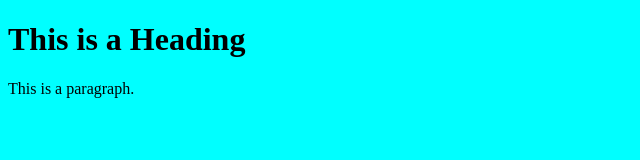
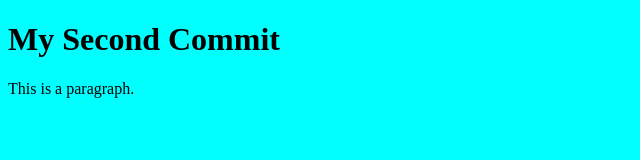
Before and after one commit to rajkumardev97/git-one, a plain HTML site: page index.html in a window 1280 px wide. Shown: the whole page, without its empty margins (0-640 px from the left). Drawn offline with Linux system fonts and the light colour scheme.

Commit message:
changed index.html title and h1 tag

```diff
--- a/index.html
+++ b/index.html
@@ -1,11 +1,11 @@
 <!DOCTYPE html>
 <html>
   <head>
-    <title>Title</title>
+    <title>Page Title</title>
     <link rel="stylesheet" type="text/css" href="style.css" />
   </head>
   <body>
-    <h1>This is a Heading</h1>
+    <h1>My Second Commit</h1>
     <p>This is a paragraph.</p>
   </body>
 </html>
```
